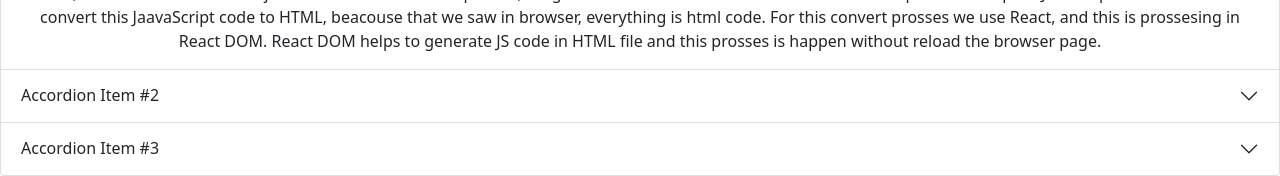
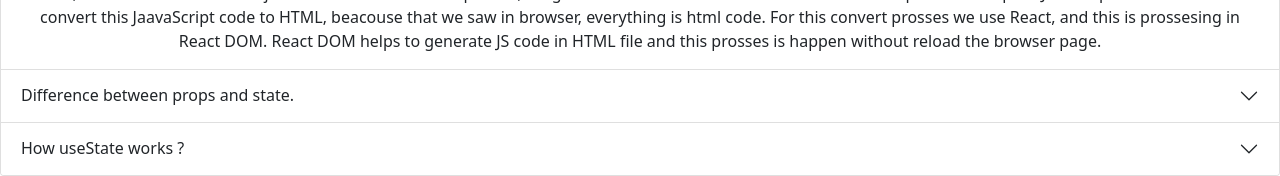
Before and after one commit to neyaznafiz/bike-and-co., a React (Create React App) app: page / in a window 1280 px wide. Shown: the part 2106-2282 px from the top of the page. Built offline with nearby package versions, Linux system fonts and the light colour scheme.

Commit message:
secont qsn and ans added

```diff
--- a/src/App.js
+++ b/src/App.js
@@ -31,19 +31,19 @@ function App() {
         <div class="accordion-item">
           <h2 class="accordion-header" id="headingTwo">
             <button class="accordion-button collapsed" type="button" data-bs-toggle="collapse" data-bs-target="#collapseTwo" aria-expanded="false" aria-controls="collapseTwo">
-              Accordion Item #2
+              Difference between props and state.
             </button>
           </h2>
           <div id="collapseTwo" class="accordion-collapse collapse" aria-labelledby="headingTwo" data-bs-parent="#accordionExample">
             <div class="accordion-body">
-              <strong>This is the second item's accordion body.</strong> It is hidden by default, until the collapse plugin adds the appropriate classes that we use to style each element. These classes control the overall appearance, as well as the showing and hiding via CSS transitions. You can modify any of this with custom CSS or overriding our default variables. It's also worth noting that just about any HTML can go within the <code>.accordion-body</code>, though the transition does limit overflow.
+              State and Props in React are used to control data in a component. State are mutable. For data that will be change, we use state for this. State is the core concept that let's you buid React components that can store data and automatically augment views based on data changes. Props is immutable. generally props are set by parent and passe to child components and they are fixed throughout the component. You can define states in the component itself, for props you can pass properties from parent component. The state is set and updated by object, for props determine the view upon creation and then they remain static. State is not a component property it's an attribute of component. To work withs state and props, you can access them by name, this name is an attribute of the object.
             </div>
           </div>
         </div>
         <div class="accordion-item">
           <h2 class="accordion-header" id="headingThree">
             <button class="accordion-button collapsed" type="button" data-bs-toggle="collapse" data-bs-target="#collapseThree" aria-expanded="false" aria-controls="collapseThree">
-              Accordion Item #3
+              How useState works ?
             </button>
           </h2>
           <div id="collapseThree" class="accordion-collapse collapse" aria-labelledby="headingThree" data-bs-parent="#accordionExample">
```
